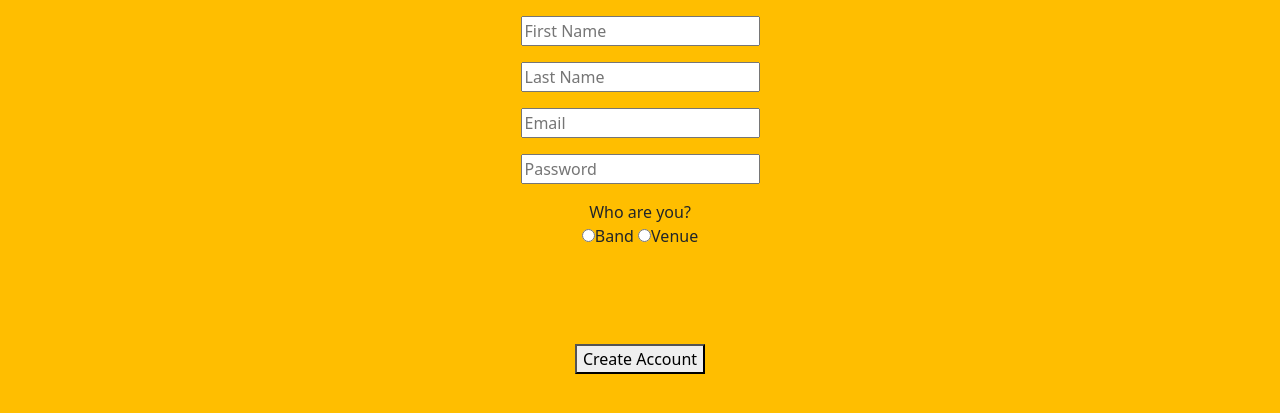
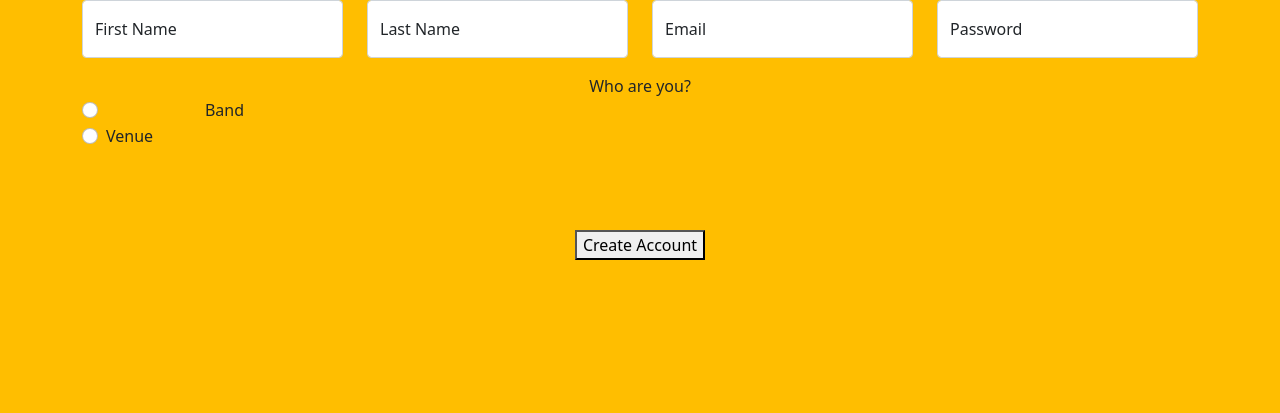
Before and after one commit to emmahilldeveloper/Giggogo-Web-App, a Flask app: page /signup in a window 1280 px wide. Shown: the top 413 px of the page. Run offline with Flask 2, Linux system fonts and the light colour scheme; data that the repository does not hold is empty.

Commit message:
Successful account creation and login.

```diff
--- a/crud.py
+++ b/crud.py
@@ -51,27 +51,19 @@ def search_users_by_email(email):
     """Will return a Boolean answer to if the user-entered
         email is equivalent to an email already in the db."""
 
-    entered_email = email
-    email_in_db = db.session.query(User.email == entered_email).first()
-    email_in_db_str = str(email_in_db)
-
-    if email_in_db_str == "(False,)":
+    if User.query.filter(User.email == email).first():
+        return True
+    else:
         return False
-    else:
-        return True
 
 def search_users_by_password(password):
     """Will return a Boolean answer to if the user-entered
         password is equivalent to a password already in the db."""
 
-    entered_password = password
-    password_in_db = db.session.query(User.password == entered_password).first()
-    password_in_db_str = str(password_in_db)
-
-    if password_in_db_str == "(False,)":
+    if User.query.filter(User.password == password).first():
+        return True
+    else:
         return False
-    else:
-        return True
 
 def all_bands():
     """Will return all bands."""
--- a/server.py
+++ b/server.py
@@ -26,29 +26,30 @@ def sign_up():
         user_type = request.form.get("signup-user-type")
 
         user_check = crud.search_users_by_email(email)
+        print(user_check)
 
         if user_check == True:
-            flash("ERROR: An account already exists with that email. Please login.")
-            return redirect("/")
+            flash("ERROR: An account already exists with that email. Please login.", category='danger')
+            return redirect("/login")
         else:
             if user_type == "Band":
-                band_id = user_type
+                band_id = request.form.get("band-dropdown")
                 venue_id = None
 
                 user = crud.create_user(first_name, last_name, email, password, band_id, venue_id, profile_photo)
                 db.session.add(user)
                 db.session.commit()
-                flash("Let's Rock!")
+                flash("SUCCESS: Let's Rock!", category='success')
                 return redirect("/profile")
 
             else:
                 band_id = None
-                venue_id = user_type
+                venue_id = request.form.get("venue-dropdown")
 
                 user = crud.create_user(first_name, last_name, email, password, band_id, venue_id, profile_photo)
                 db.session.add(user)
                 db.session.commit()
-                flash("Let's Rock!")
+                flash("SUCCESS: Let's Rock!", category='success')
                 return redirect("/profile")
 
     else:
@@ -68,9 +69,10 @@ def login():
         user_password = crud.search_users_by_password(password)
 
         if user_email and user_password == True:
+            flash("SUCCESS: Let's Rock!", category='success')
             return redirect("profile")
         else:
-            flash("ERROR: Incorrect credentials. Try again.") #not working. ask about it
+            flash("ERROR: Incorrect credentials. Try again.", category='danger')
             return render_template("login.html")
     else:
         return render_template("login.html")
--- a/static/js/signup.js
+++ b/static/js/signup.js
@@ -57,7 +57,6 @@ radioBand.addEventListener("click", () => {
 })
 
 
-
 /////// Venue Radio Button Functionality ///////
 
 let radioVenue = document.getElementById("signup-user-type-venue");
--- a/templates/base.html
+++ b/templates/base.html
@@ -14,6 +14,16 @@
         {% block head %}{% endblock %}
     </head>
     <body class="theme-style">
+        {% with messages = get_flashed_messages(with_categories=true) %}
+        {% if messages %}
+          {% for category, message in messages %}
+            <div class="alert alert-{{ category }}" role="alert" id="flashMessage">
+                <p>{{ message }}</p>
+            </div>
+          {% endfor %}
+        {% endif %}
+      {% endwith %}
+
     {% block body %}
     {% endblock %}
 
--- a/templates/signup.html
+++ b/templates/signup.html
@@ -10,23 +10,57 @@
         </div> -->
 
         <!-- User Details -->
-        <p>
-            <p><input type="text" name="signup-first-name" placeholder="First Name"/></p>
-            <p><input type="text" name="signup-last-name" placeholder="Last Name"/></p>
-            <p><input type="text" name="signup-email" placeholder="Email"/></p>
-            <p><input type="password" name="signup-password" placeholder="Password"/></p>
-        </p>
+        <div class="container">
+            <div class="row">
+                <div class="col-5 col-md-3 order-md-1">
+                    <div class="form-floating mb-3">
+                        <input class="form-control" id="floatingInput" type="text" name="signup-first-name" placeholder="First Name"/>
+                        <label for="floatingInput">First Name</label>
+                    </div>
+                </div>
+                <div class="col-5 col-md-3 order-md-1">
+                    <div class="form-floating mb-3">
+                        <input class="form-control" id="floatingInput" type="text" name="signup-last-name" placeholder="Last Name"/>
+                        <label for="floatingInput">Last Name</label>
+                    </div>
+                </div>
+                <div class="ccol-5 col-md-3 order-md-1">
+                    <div class="form-floating mb-3">
+                        <input class="form-control" id="floatingInput" type="email" name="signup-email" placeholder="Email"/>
+                        <label for="floatingInput">Email</label>
+                    </div>
+                </div>
+                <div class="col-5 col-md-3 order-md-1">
+                    <div class="form-floating mb-3">
+                        <input class="form-control" id="floatingInput" type="password" name="signup-password" placeholder="Password"/>
+                        <label for="floatingInput">Password</label>
+                    </div>
+                </div>
+            </div>
+        </div>
 
         <!-- Band vs. Venue User Type -->
         <div>Who are you?</div>
-            <p>
-                <input type="radio" value="Band" id="signup-user-type-band" name="signup-user-type">Band</option>
-                <input type="radio" value="Venue" id="signup-user-type-venue" name="signup-user-type">Venue</option>
-            </p>
+        <div class="container">
+            <div class="row">
+                <div class="col-5 col-md-3 order-md-1">
+                    <div class="form-check">
+                        <input class="form-check-input" type="radio" value="Band" id="signup-user-type-band" name="signup-user-type"/>
+                        <label class="form-check-label" for="signup-user-type">Band</label>
+                    </div>
+                <div class="col-5 col-md-3 order-md-1">
+                    <div class="form-check">
+                        <input class="form-check-input" type="radio" value="Venue" id="signup-user-type-venue" name="signup-user-type" />
+                        <label class="form-check-label" for="signup-user-type">Venue</label>
+                    </div>
+                </div>
+            </div>
+        </div>
 
         <!-- Band Dropdown -->
         <div id="search-div-band" style="display:none">Search for your band:</div>
             <select id="band-dropdown" name="band-dropdown" style="display:none">
+                <option disabled selected>Search for bands</option>
                 {% for band in bands %}
                 <option value="{{ band.band_id }}"> {{ band.band_name }} </option>
                 {% endfor %}
@@ -42,9 +76,10 @@
         <!-- Venue Dropdown -->
         <div id="search-div-venue" style="display:none">Search for your venue:</div>
             <select id="venue-dropdown" name="venue-dropdown" style="display:none">
-            {% for venue in venues %}
-            <option value="{{ venue.venue_id }}"> {{ venue.venue_name }} </option>
-            {% endfor %}
+                <option disabled selected>Search for venues</option>
+                {% for venue in venues %}
+                <option value="{{ venue.venue_id }}"> {{ venue.venue_name }} </option>
+                {% endfor %}
             </select>
         <br>
         <div id="or-venue" style="display:none">OR</div>
```
